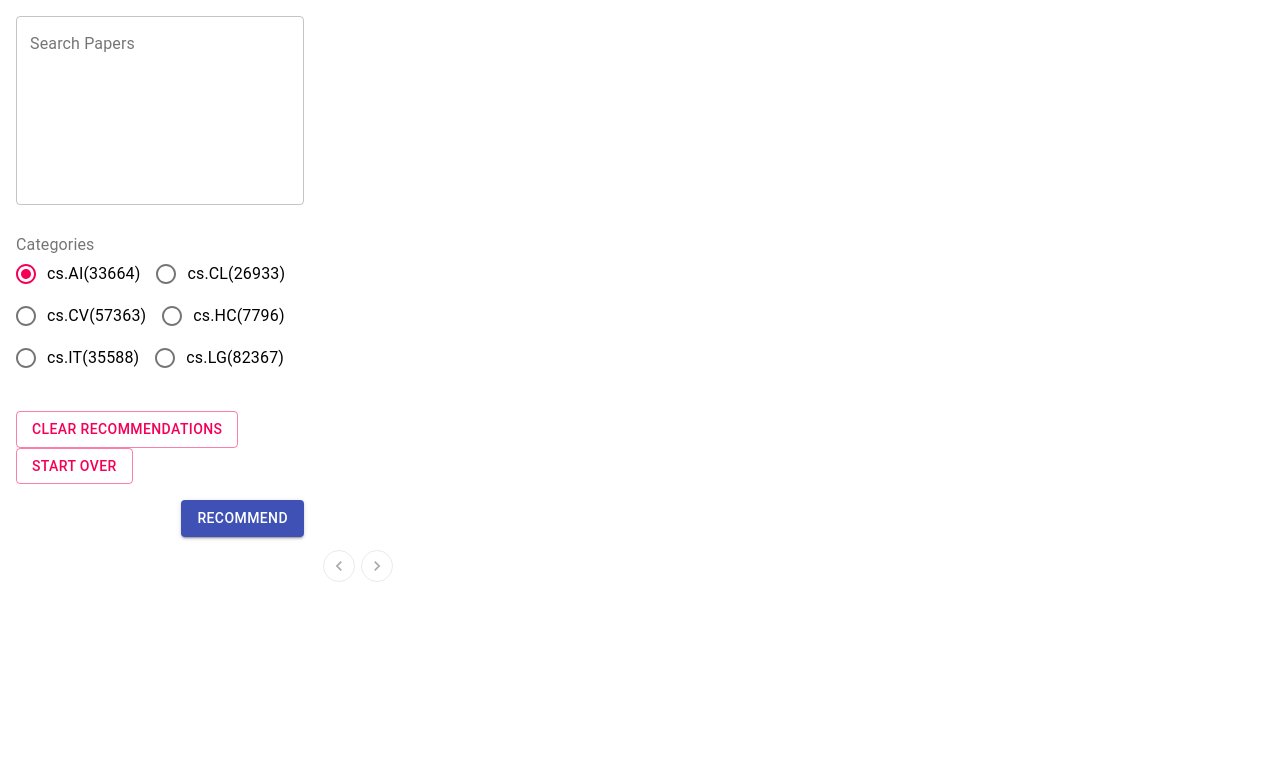
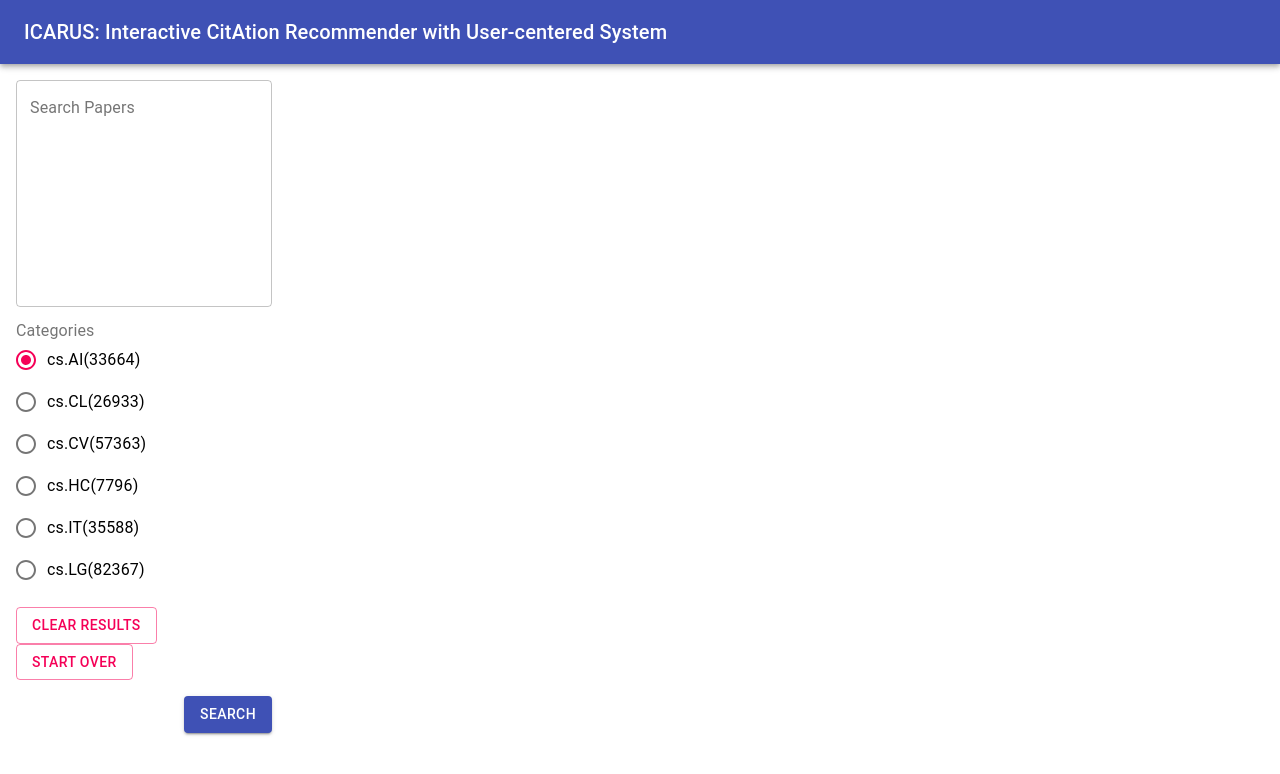
Before and after one commit to brightjade/CS492E-CiteRec, a Next.js app in the folder web/: page / in a window 1280 px wide. Shown: the top 774 px of the page. Built offline with nearby package versions, Linux system fonts and the light colour scheme.

Commit message:
[UI] fixed scrolls, query dot not showing, changed papers to cards

```diff
--- a/web/components/CategorySelection.tsx
+++ b/web/components/CategorySelection.tsx
@@ -16,7 +16,7 @@ const CategorySelection = observer(function Input(props) {
     ui.setCategory(category);
   };
   return (
-    <Box p={2}>
+    <Box px={2}>
       <FormControl component="fieldset">
         <FormLabel component="legend">Categories</FormLabel>
         <RadioGroup
--- a/web/components/Citation.tsx
+++ b/web/components/Citation.tsx
@@ -1,4 +1,14 @@
-import { Box, Paper, Button, Modal, Grid } from "@material-ui/core";
+import {
+  Box,
+  Paper,
+  Button,
+  Modal,
+  Grid,
+  Card,
+  CardContent,
+  CardActions,
+  Tooltip,
+} from "@material-ui/core";
 import { DoneAll } from "@material-ui/icons";
 
 import { CopyToClipboard } from "react-copy-to-clipboard";
@@ -9,9 +19,8 @@ import React, { useState } from "react";
 
 const chartStyles = makeStyles({
   addedCitationsContainer: {
-    maxHeight: "200px",
-    overflow: "auto",
-    padding: "0px 10px",
+    maxHeight: "125px",
+    overflow: "scroll",
   },
   modal: {
     display: "flex",
@@ -29,7 +38,9 @@ const Citation = observer(function Citation() {
   const onFurtherRecommend = () => {
     // console.log("recommending");
     if (papers.allAddedPapers.length < 2) {
-      alert("You must have at least two added papers for further recommendation.");
+      alert(
+        "You must have at least two added papers for further recommendation."
+      );
     } else {
       ui.setLoading(true);
       papers.getMorePapers(ui);
@@ -81,18 +92,22 @@ const Citation = observer(function Citation() {
         }
       </Modal>
       {papers.allAddedPapers.length > 0 ? (
-        <Box p={2}>
-          <h3 style={{ padding: "0px 10px" }}>References</h3>
-          <Paper className={styles.addedCitationsContainer}>
-            <Box p={1}>
+        <Box>
+          <h3>References</h3>
+          <Card>
+            <CardContent>
+              <Box className={styles.addedCitationsContainer}>
                 {papers.allAddedPapers.map((paper) => {
                   return (
-                  <p>{paper.authors}. <b>{paper.name}</b>, {paper.date.substring(0, 4)}.</p>
+                    <p>
+                      {paper.authors}. <b>{paper.name}</b>,{" "}
+                      {paper.date.substring(0, 4)}.
+                    </p>
                   );
                 })}
               </Box>
-          </Paper>
-          <Box component="span" display="block" style={{ margin: "10px 0px" }}>
+            </CardContent>
+            <CardActions>
               <CopyToClipboard
                 text={papers.toText}
                 onCopy={() => setCopied(true)}
@@ -107,9 +122,14 @@ const Citation = observer(function Citation() {
                   disabled
                   onClick={onFurtherRecommend}
                 >
-                  Recommending...
+                  Loading Results...
                 </Button>
               ) : (
+                <Tooltip
+                  enterDelay={700}
+                  title={"Refined search based the papers you have added."}
+                  arrow
+                >
                   <Button
                     variant="contained"
                     color="primary"
@@ -119,10 +139,12 @@ const Citation = observer(function Citation() {
                       onFurtherRecommend();
                     }}
                   >
-                  Further Recommend
+                    Refined Search
                   </Button>
+                </Tooltip>
               )}
-          </Box>
+            </CardActions>
+          </Card>
         </Box>
       ) : (
         ""
--- a/web/components/Input.tsx
+++ b/web/components/Input.tsx
@@ -18,7 +18,7 @@ const Input = observer(function Input(props) {
         multiline
         fullWidth
         onChange={onChange}
-        rows={8}
+        rows={10}
         variant="outlined"
       />
       {/* <Typography>{ui.selectedText}</Typography> */}
--- a/web/components/InteractiveChart.js
+++ b/web/components/InteractiveChart.js
@@ -42,11 +42,17 @@ const tooltipStyles = makeStyles({
 
 const CustomTooltip = ({ active, payload, label }) => {
   const styles = tooltipStyles();
-  if (active && payload && payload.length) {
+  if (active && payload && payload.length && payload[2]) {
     return (
       <div className={styles.container}>
         <p className={styles.label}>{`Sim Score: ${payload[2].value}`}</p>
         <p className={styles.desc}>{payload[2].payload.name}</p>
+      </div>
+    );
+  } else if (active && payload && payload.length) {
+    return (
+      <div className={styles.container}>
+        <p className={styles.desc}>Input Query</p>
       </div>
     );
   }
@@ -74,7 +80,7 @@ const InteractiveChart = observer(function InteractiveChart() {
           data={papers.query}
           fill={blue[300]}
         /> */}
-          {papers.query ? (
+          {/* {papers.query ? (
             <ReferenceDot
               x={papers.query.x}
               y={papers.query.y}
@@ -84,7 +90,17 @@ const InteractiveChart = observer(function InteractiveChart() {
             />
           ) : (
             <ReferenceDot x={-100} y={-100} fill={blue[300]} stroke="none" />
-          )}
+          )} */}
+          <Scatter
+            isAnimationActive={false}
+            name="query"
+            data={[papers.query]}
+            fill={blue[300]}
+            // onClick={(p) => {
+            //   // console.log(p.payload);
+            //   // papers.selectPaper(p.payload.id);
+            // }}
+          />
           <Scatter
             isAnimationActive={false}
             name="recommended"
--- a/web/components/PaperDetail.tsx
+++ b/web/components/PaperDetail.tsx
@@ -1,6 +1,14 @@
 import React from "react";
 import { makeStyles } from "@material-ui/styles";
-import { Button, Paper, Tooltip, Box } from "@material-ui/core";
+import {
+  Button,
+  Paper,
+  Tooltip,
+  Box,
+  Card,
+  CardActions,
+  CardContent,
+} from "@material-ui/core";
 
 // import { dataGenerator } from "./generator";
 import { useStores } from "../hooks/useStores";
@@ -8,16 +16,15 @@ import { observer } from "mobx-react-lite";
 import { PaperStatus } from "../stores/PaperStore";
 
 const chartStyles = makeStyles({
-  selectedCitationContainer: {
-    minHeight: "10%",
-  },
   citationContainer: {
-    margin: "10px",
-    padding: "10px",
+    // margin: "10px",
+    maxHeight: "330px",
+    overflow: "scroll",
+    // padding: "10px",
   },
   buttonContainer: {
     margin: "10px",
-    paddingBottom: "8px",
+    // paddingBottom: "8px",
   },
 });
 
@@ -28,8 +35,10 @@ const PaperDetail = observer(function PaperDetail() {
   const selectedPaper = papers.paperById(papers.selectedPaper);
 
   return (
-    <Box p={2}>
-      <Paper className={styles.selectedCitationContainer}>
+    // <Box p={2}>
+
+    <Card>
+      <CardContent>
         {papers.selectedPaper === "" ? (
           ""
         ) : (
@@ -54,14 +63,11 @@ const PaperDetail = observer(function PaperDetail() {
             <b>Abstract:</b> {selectedPaper?.abstract}
           </div>
         )}
+      </CardContent>
       {papers.selectedPaper === "" ? (
         ""
       ) : selectedPaper?.status == PaperStatus.Blacklisted ? (
-          <Box
-            className={styles.buttonContainer}
-            component="span"
-            display="block"
-          >
+        <CardActions>
           <Tooltip
             enterDelay={700}
             title={
@@ -81,13 +87,9 @@ const PaperDetail = observer(function PaperDetail() {
               {"Not Irrelevant"}
             </Button>
           </Tooltip>
-          </Box>
+        </CardActions>
       ) : (
-          <Box
-            className={styles.buttonContainer}
-            component="span"
-            display="block"
-          >
+        <CardActions>
           <Tooltip
             enterDelay={700}
             title={
@@ -122,10 +124,11 @@ const PaperDetail = observer(function PaperDetail() {
               Irrelevant
             </Button>
           </Tooltip>
-          </Box>
+        </CardActions>
       )}
-      </Paper>
-    </Box>
+    </Card>
+
+    // </Box>
   );
 });
 
--- a/web/pages/index.tsx
+++ b/web/pages/index.tsx
@@ -1,4 +1,14 @@
-import { Box, Button, Grid, makeStyles } from "@material-ui/core";
+import {
+  Box,
+  Button,
+  Grid,
+  makeStyles,
+  Paper,
+  AppBar,
+  Toolbar,
+  Typography,
+  Tooltip,
+} from "@material-ui/core";
 import { Pagination } from "@material-ui/lab";
 import { observer } from "mobx-react-lite";
 import { useStores } from "../hooks/useStores";
@@ -10,27 +20,76 @@ import {
   PaperDetail,
   Citation,
 } from "../components";
+import { AddBox } from "@material-ui/icons";
 
-const chartStyles = makeStyles({
-  container: {
+// const chartStyles = makeStyles({
+//   container: {
+//     width: "100%",
+//     height: "100%",
+//   },
+//   selectedCitationContainer: {
+//     height: "35%",
+//     // minHeight: "fit-content",
+//     // maxHeight: "380px",
+//     overflow: "auto",
+//     margin: "10pt",
+//   },
+//   addedCitationsContainer: {
+//     height: "30%",
+//     overflowY: "scroll",
+//   },
+//   buttonContainer: {
+//     margin: "10px",
+//   },
+//   title: {
+//     flexGrow: 1,
+//   },
+//   content: { width: "100%", height: "100%" },
+// });
+
+const useStyles = makeStyles((theme) => ({
+  paper: {
     width: "100%",
-    height: "100%",
+    height: "92vh",
   },
-  selectedCitationContainer: {
-    minHeight: "10%",
+  inputColumn: {
+    // backgroundColor: "#a87936",
   },
-  addedCitationsContainer: {
-    height: "30%",
-    overflowY: "scroll",
+  paperColumn: {
+    // backgroundColor: "#182946",
   },
-  buttonContainer: {
-    margin: "10px",
+  infoColumn: {
+    // backgroundColor: "#267827",
   },
-});
+  img: {
+    margin: "auto",
+    display: "block",
+    maxWidth: "100%",
+    maxHeight: "100%",
+  },
+  paperList: {
+    marginTop: "10px",
+    minHeight: "400px",
+    // backgroundColor: "#00f326",
+    overflow: "scroll",
+  },
+  citation: {
+    // maxHeight: "400px",
+    // overflow: "scroll",
+    // backgroundColor: "#003746",
+  },
+  detail: {
+    marginTop: "10px",
+    // backgroundColor: "#f238f1",
+  },
+  title: {
+    flexGrow: 1,
+  },
+}));
 
 const Home = observer(function Home() {
   const { ui, papers } = useStores();
-  const styles = chartStyles();
+  const classes = useStyles();
 
   // handles page change (pagination)
   const onChange = (e, page: number) => {
@@ -59,26 +118,53 @@ const Home = observer(function Home() {
   };
 
   return (
-    <Grid container>
-      <Grid item xs={3}>
+    <Box height="100vh" display="flex" flexDirection="column">
+      <Box height="8vh">
+        <AppBar position="static">
+          <Toolbar>
+            <Typography variant="h6" className={classes.title}>
+              ICARUS: Interactive CitAtion Recommender with User-centered System
+            </Typography>
+          </Toolbar>
+        </AppBar>
+      </Box>
+      <Grid
+        container
+        spacing={4}
+        // justify="center"
+        // alignItems="center"
+        className={classes.paper}
+      >
+        <Grid
+          item
+          xs={3}
+          container
+          className={classes.inputColumn}
+          direction="column"
+        >
           {/* Textarea to fetch user query */}
           <Input />
-
           {/* Radio buttons for choosing category */}
           <CategorySelection />
-
           <Box component="span" display="block" m={2}>
             <Grid container direction="row" justify="space-between">
               <Box component="div" display="inline" pr={2}>
+                <Tooltip
+                  enterDelay={700}
+                  title={"Clear results, but keep added and blacklisted papers"}
+                  arrow
+                >
                   <Button
                     onClick={() => papers.clearDeselected()}
                     color="secondary"
                     variant="outlined"
                   >
-                Clear Recommendations
+                    Clear Results
                   </Button>
+                </Tooltip>
               </Box>
               <Box component="div" display="inline">
+                <Tooltip enterDelay={700} title={"Start from scratch"} arrow>
                   <Button
                     onClick={() => {
                       papers.drop();
@@ -93,9 +179,9 @@ const Home = observer(function Home() {
                   >
                     Start Over
                   </Button>
+                </Tooltip>
               </Box>
             </Grid>
-
             <Grid container justify="flex-end">
               <Box pt={2}>
                 {ui.loading ? (
@@ -105,7 +191,7 @@ const Home = observer(function Home() {
                     disabled
                     onClick={onRecommend}
                   >
-                  Recommending...
+                    Loading Results...
                   </Button>
                 ) : (
                   <Button
@@ -116,17 +202,31 @@ const Home = observer(function Home() {
                       onRecommend();
                     }}
                   >
-                  Recommend
+                    Search
                   </Button>
                 )}
               </Box>
             </Grid>
           </Box>
         </Grid>
-      <Grid item xs={5}>
-        <Box height={550}>
+        <Grid
+          item
+          xs={5}
+          className={classes.paperColumn}
+          container
+          direction="column"
+        >
+          <Grid item xs className={classes.paperList}>
+            {/* <Paper className={styles.selectedCitationContainer}> */}
             <PaperList />
-        </Box>
+            {/* </Paper> */}
+          </Grid>
+
+          <Grid item container justify="center">
+            <Box marginY={1}>
+              {papers.papers.length == 0 ? (
+                <Box></Box>
+              ) : (
                 <Pagination
                   page={papers.pageNum}
                   count={papers.pageCount}
@@ -134,24 +234,44 @@ const Home = observer(function Home() {
                   variant="outlined"
                   color="primary"
                 />
+              )}
+            </Box>
+          </Grid>
+          <Grid item xs className={classes.citation}>
+            {/* <Box style={{ maxHeight: "300px", overflow: "scroll" }}> */}
             <Citation />
+            {/* </Box> */}
           </Grid>
-      <Grid item xs={4}>
+        </Grid>
+        <Grid
+          item
+          xs={4}
+          className={classes.infoColumn}
+          container
+          direction="column"
+        >
           {papers.papers.length == 0 ? (
             <Box></Box>
           ) : (
-          <Box
-            p={2}
-            className={styles.container}
-            component="span"
-            display="block"
-          >
+            <Box>
+              <Grid item xs>
                 <InteractiveChart />
+              </Grid>
+
+              {papers.selectedPaper == "" ? (
+                <Box></Box>
+              ) : (
+                <Grid item xs className={classes.detail}>
+                  <Paper>
                     <PaperDetail />
+                  </Paper>
+                </Grid>
+              )}
             </Box>
           )}
         </Grid>
       </Grid>
+    </Box>
   );
 });
 
--- a/web/stores/PaperStore.tsx
+++ b/web/stores/PaperStore.tsx
@@ -1,5 +1,12 @@
 //@ts-check
-import { observable, makeObservable, configure, computed, action } from "mobx";
+import {
+  observable,
+  makeObservable,
+  configure,
+  computed,
+  action,
+  autorun,
+} from "mobx";
 import { enableStaticRendering } from "mobx-react-lite";
 import axios from "axios";
 import { v4 as uuidv4 } from "uuid";
@@ -100,6 +107,9 @@ export class PaperStore {
 
   constructor() {
     makeObservable(this);
+    autorun(() => {
+      console.log(this.query);
+    });
   }
 
   @action getPapers(ui: UIStore) {
```
Also changed, not shown: web/pages/styled.tsx (added, +88 -0 lines). Lines whose indentation alone changed are shown as unchanged.
